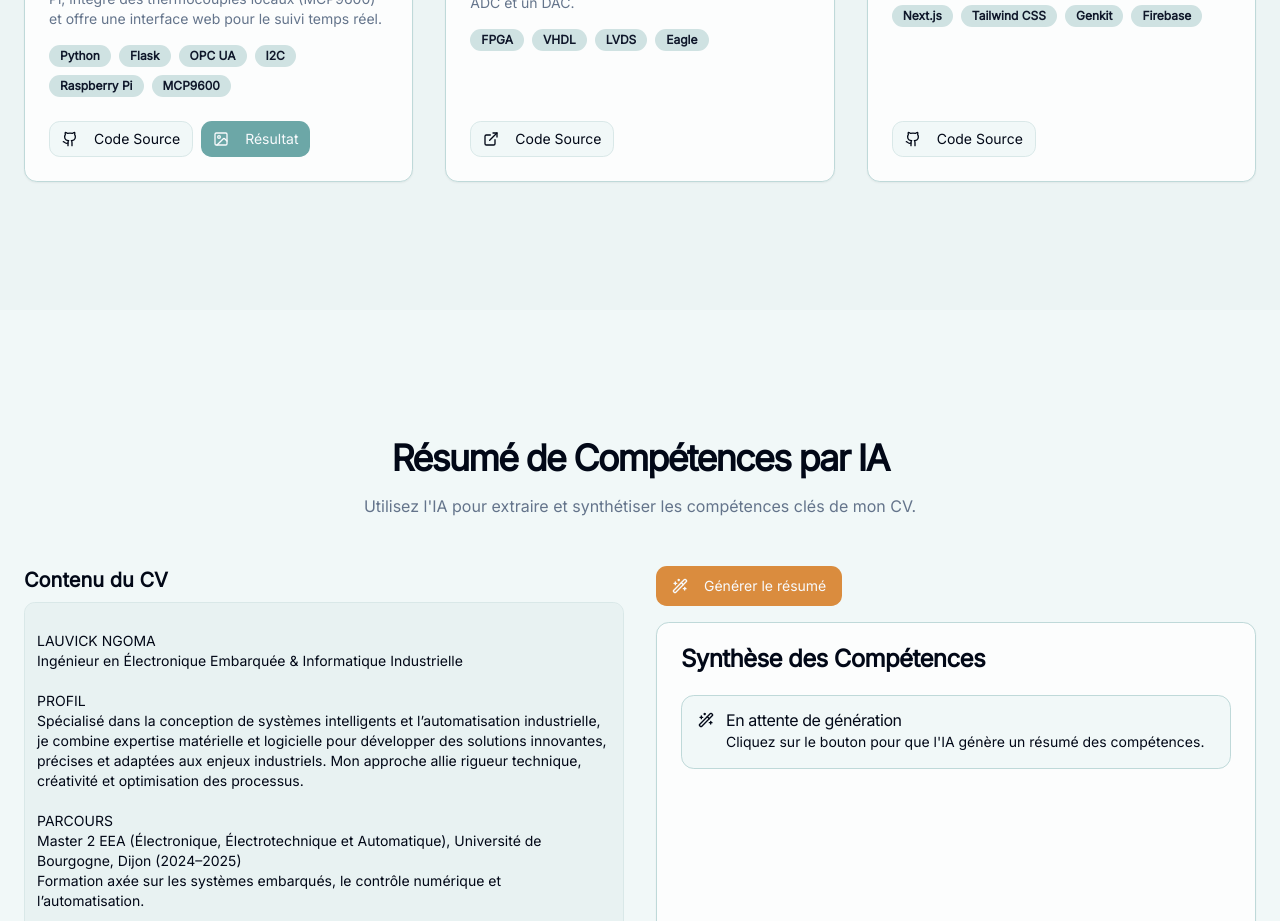
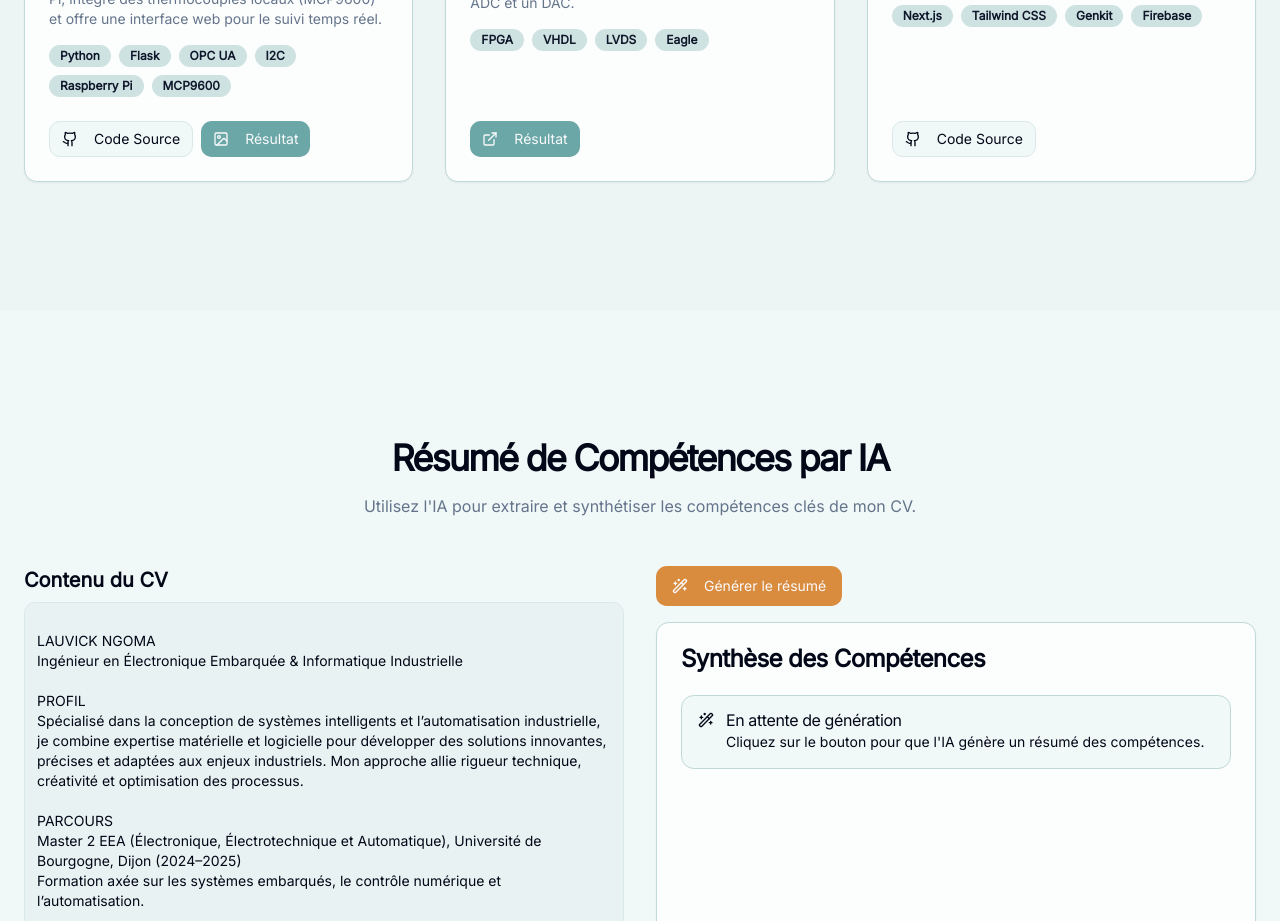
Before and after one commit to Lauvick/mon-portfolio-nextjs, a Next.js app: page / in a window 1280 px wide. Shown: the part 4200-5121 px from the top of the page. Built offline with nearby package versions, Linux system fonts and the light colour scheme; no server answers; what @genkit-ai/googleai, genkit would draw is missing.

Commit message:
je t'ai dit enlève le bouton code source et remplace le par resultat. et

```diff
--- a/src/components/portfolio/projects.tsx
+++ b/src/components/portfolio/projects.tsx
@@ -16,6 +16,7 @@ interface ProjectLink {
   url: string;
   isLiveDemo?: boolean;
   isImagePreview?: boolean;
+  isPdf?: boolean;
 }
 
 // Define the type for a project
@@ -115,6 +116,16 @@ export function Projects() {
                           </Button>
                         )
                       }
+                      if (link.isPdf) {
+                        return (
+                          <Button key={linkIndex} variant="default" asChild size="sm">
+                            <Link href={link.url} target="_blank" rel="noopener noreferrer">
+                              <link.icon className="h-4 w-4 mr-2" />
+                              Résultat
+                            </Link>
+                          </Button>
+                        )
+                      }
                       return (
                         <Button key={linkIndex} variant="outline" asChild size="sm">
                           <Link href={link.url} target="_blank" rel="noopener noreferrer">
--- a/src/lib/portfolio-data.ts
+++ b/src/lib/portfolio-data.ts
@@ -161,7 +161,7 @@ export const projectData = [
     imageHint: typedImages['fpga.jpg'].hint,
     technologies: ["FPGA", "VHDL", "LVDS", "Eagle"],
     links: [
-      { icon: ExternalLink, url: "/realisation-fpga.pdf" },
+      { icon: ExternalLink, url: "/realisation-fpga.pdf", isPdf: true },
     ],
   },
   {
```
